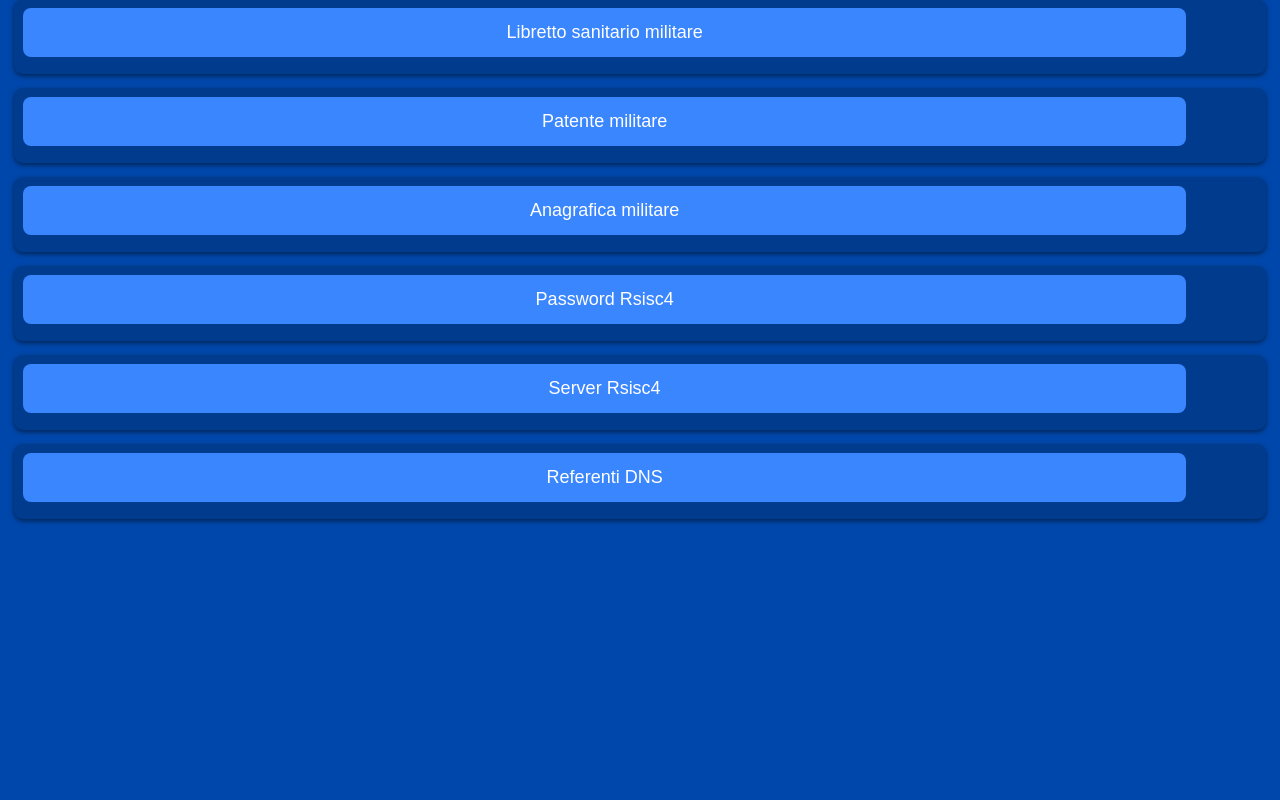
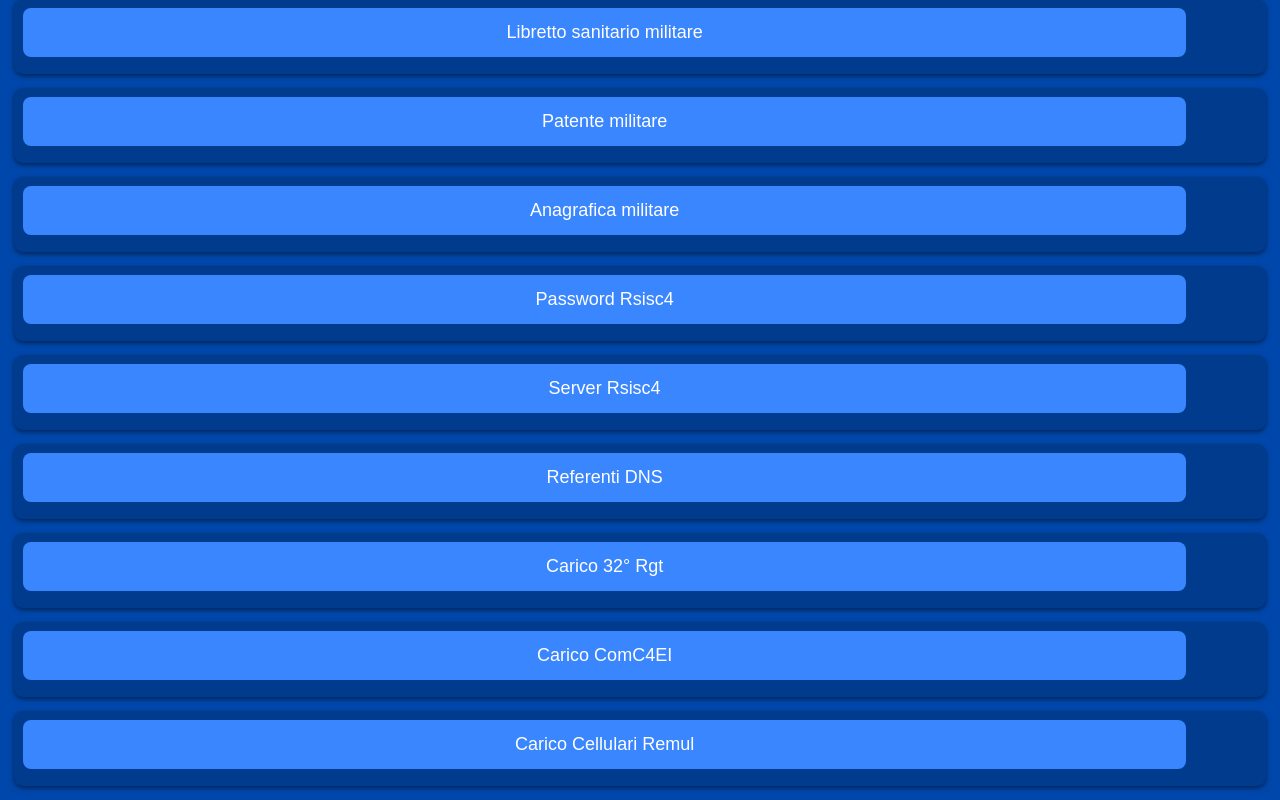
Before and after one commit to giovannicipollitti/documenti, a plain HTML site: page index.html in a window 1280 px wide. Shown: the part 629-1429 px from the top of the page. Before the commit the page ends 1162 px from the top, so only its background shows below. Drawn offline with Linux system fonts and the light colour scheme.

Commit message:
Update index.html

```diff
--- a/index.html
+++ b/index.html
@@ -113,5 +113,17 @@
     <a href="https://drive.google.com/file/d/1DdKpse9L32t_Ie1zD9L485EijAih715Z/view?usp=drive_link" target="_blank">Referenti DNS</a>
   </div>
 
+  <div class="file">
+    <a href="https://drive.google.com/file/d/1FIgYjHDNlBZbL3mMn0zYajaUHD6mxQMm/view?usp=drive_link" target="_blank">Carico 32° Rgt</a>
+  </div>
+
+    <div class="file">
+    <a href="https://drive.google.com/file/d/1BdPsK7Y8mB1IuFKkGa7n8AEPemnoXTtN/view?usp=drive_link" target="_blank">Carico ComC4EI</a>
+  </div>
+
+    <div class="file">
+    <a href="https://drive.google.com/file/d/13XfFrgcG2pr75IGZutsObh2Sv0W7WogY/view?usp=drive_link" target="_blank">Carico Cellulari Remul</a>
+  </div>
+
 </body>
 </html>
```
